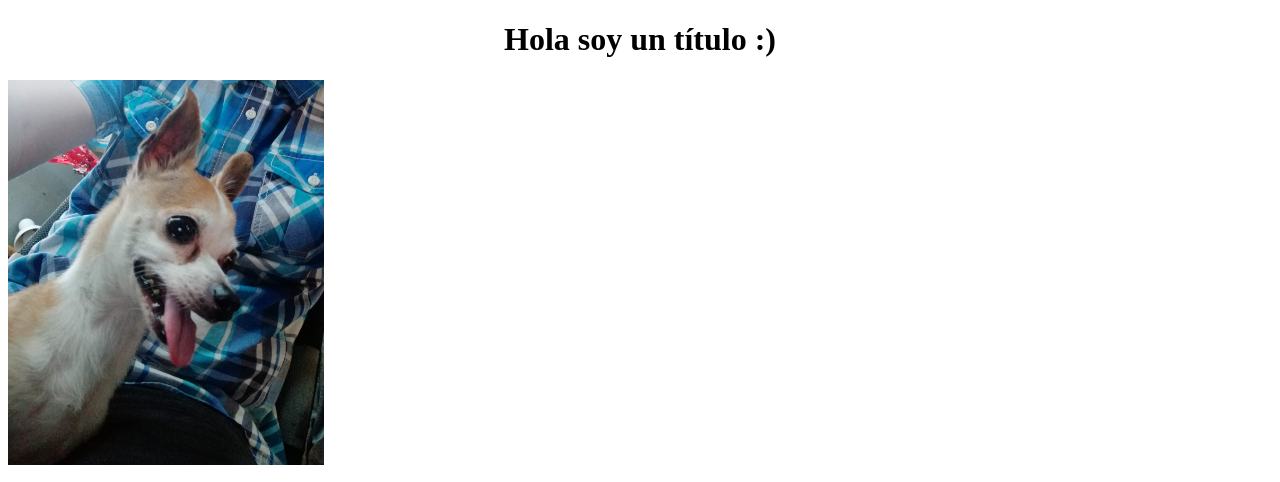
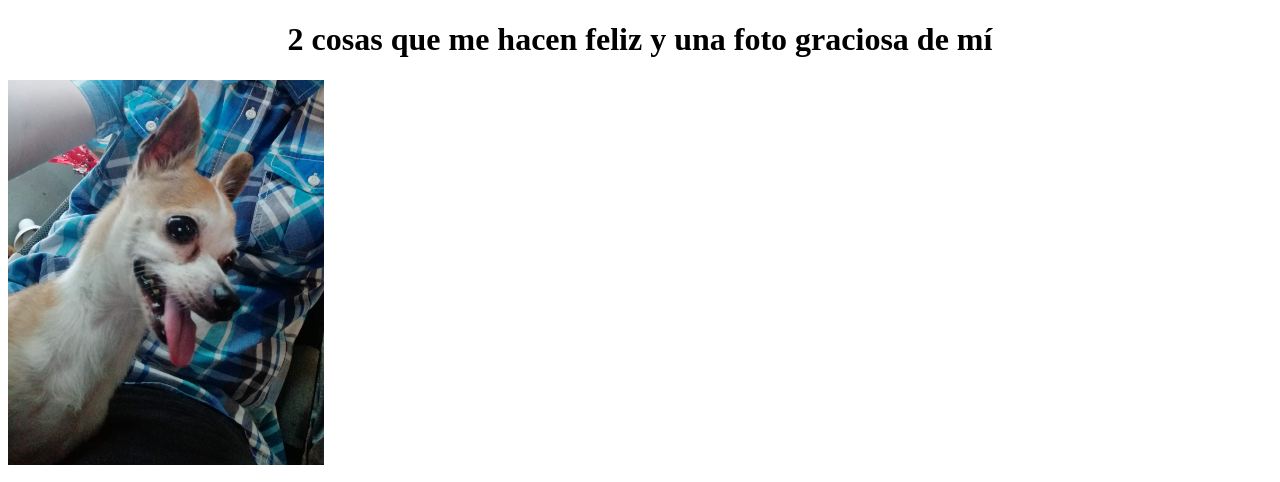
Before and after one commit to Gogohgcr/Tarea1-PW, a plain HTML site: page index.html in a window 1280 px wide. Shown: the top 482 px of the page. Drawn offline with Linux system fonts and the light colour scheme.

Commit message:
adding keywords

```diff
--- a/index.html
+++ b/index.html
@@ -4,10 +4,13 @@
 		<meta charset="UTF-8" />
 		<meta http-equiv="X-UA-Compatible" content="IE=edge" />
 		<meta name="viewport" content="width=device-width, initial-scale=1.0" />
+		<meta name="keywords" content="Me, Gabo, Chihuahua, Hermana" />
 		<title>Tarea 1 Programación Web</title>
 	</head>
 	<body>
-		<h1 style="text-align: center">Hola soy un título :)</h1>
+		<h1 style="text-align: center">
+			2 cosas que me hacen feliz y una foto graciosa de mí
+		</h1>
 
 		<div>
 			<img
```
